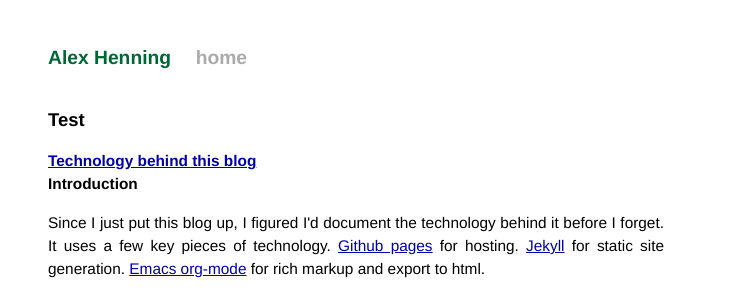
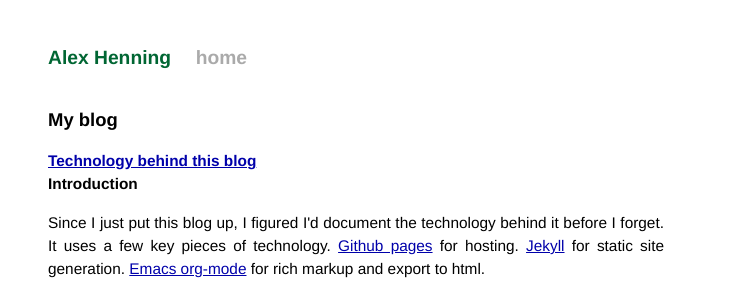
Before and after one commit to alexhenning/alexhenning.github.com, a Jekyll site: the page built from index.html, in a window 1280 px wide. Shown: the top 299 px of the page, without its empty margins (284-1027 px from the left). Built offline with Jekyll 4.4.1, drawn with Linux system fonts in a browser that asks for light colours.

Commit message:
Renamed the index page.

```diff
--- a/index.html
+++ b/index.html
@@ -1,6 +1,6 @@
 ---
 layout: default
-title: Test
+title: My blog
 ---
 
 {% for post in site.posts limit:5 %}
```
